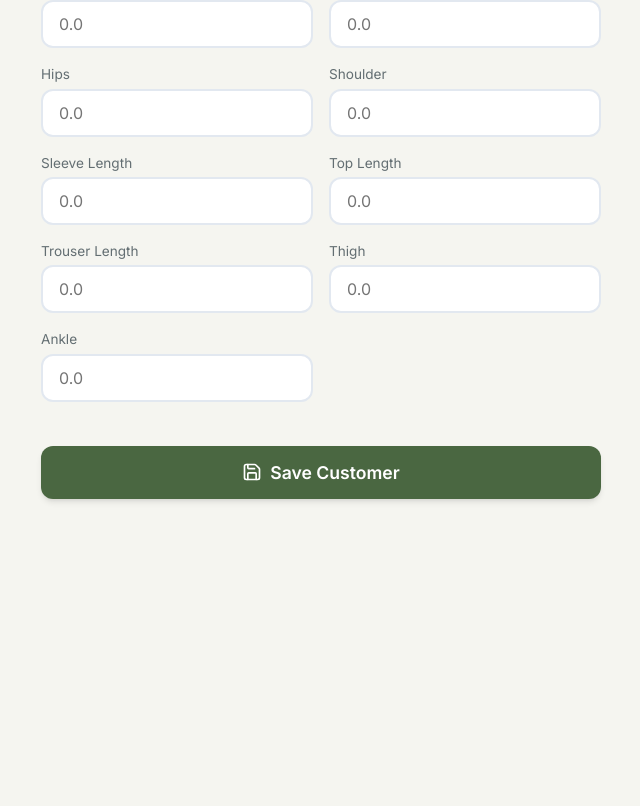
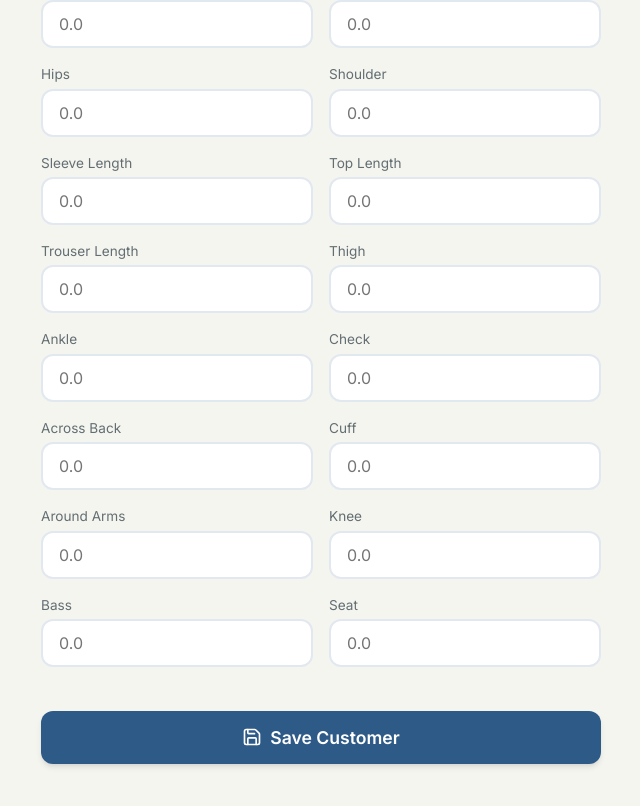
Before and after one commit to Robbieakoto/Tailorship, a React (Vite) app: page /add in a window 1280 px wide. Shown: the part 486-1292 px from the top of the page, without its empty margins (319-959 px from the left). Before the commit the page ends 1045 px from the top, so only its background shows below. Built offline with nearby package versions, Linux system fonts and the light colour scheme.

Commit message:
update UI colors to blue for view and save actions

```diff
--- a/src/App.jsx
+++ b/src/App.jsx
@@ -1,6 +1,7 @@
 import { useState, useEffect } from 'react';
 import { BrowserRouter as Router, Routes, Route } from 'react-router-dom';
 import { Scissors } from 'lucide-react';
+import { useRegisterSW } from 'virtual:pwa-register/react';
 import { CustomerProvider } from './hooks/useCustomers';
 import Home from './pages/Home';
 import CustomerList from './pages/CustomerList';
@@ -10,6 +11,23 @@ import './index.css';
 
 function App() {
   const [showSplash, setShowSplash] = useState(true);
+
+  // Service Worker for automatic updates
+  useRegisterSW({
+    onRegistered(r) {
+      // Check for updates every hour
+      r && setInterval(() => {
+        r.update();
+      }, 60 * 60 * 1000);
+    },
+    onNeedRefresh() {
+      // If update found, window will naturally reload on next visit
+      // or we can force it here for immediate effect
+      if (window.confirm('A new version of Tailorship is available. Update now?')) {
+        window.location.reload();
+      }
+    },
+  });
 
   useEffect(() => {
     const timer = setTimeout(() => {
--- a/src/index.css
+++ b/src/index.css
@@ -10,6 +10,8 @@
   --white: #FFFFFF;
   --error: #E17055;
   --success: #55EFC4;
+  --blue: #2E5A88;
+  --blue-hover: #1D3D5E;
   --shadow: 0 4px 6px -1px rgba(0, 0, 0, 0.1), 0 2px 4px -1px rgba(0, 0, 0, 0.06);
   --shadow-lg: 0 10px 15px -3px rgba(0, 0, 0, 0.1), 0 4px 6px -2px rgba(0, 0, 0, 0.05);
   --radius: 16px;
--- a/src/pages/CustomerDetail.jsx
+++ b/src/pages/CustomerDetail.jsx
@@ -19,7 +19,14 @@ const CustomerDetail = () => {
         topLength: 'Top Length',
         trouserLength: 'Trouser Length',
         thigh: 'Thigh',
-        ankle: 'Ankle'
+        ankle: 'Ankle',
+        check: 'Check',
+        acrossBack: 'Across Back',
+        cuff: 'Cuff',
+        aroundArms: 'Around Arms',
+        knee: 'Knee',
+        bass: 'Bass',
+        seat: 'Seat'
     };
 
     return (
--- a/src/pages/CustomerForm.jsx
+++ b/src/pages/CustomerForm.jsx
@@ -12,7 +12,14 @@ const MEASUREMENT_FIELDS = [
     { id: 'topLength', label: 'Top Length' },
     { id: 'trouserLength', label: 'Trouser Length' },
     { id: 'thigh', label: 'Thigh' },
-    { id: 'ankle', label: 'Ankle' }
+    { id: 'ankle', label: 'Ankle' },
+    { id: 'check', label: 'Check' },
+    { id: 'acrossBack', label: 'Across Back' },
+    { id: 'cuff', label: 'Cuff' },
+    { id: 'aroundArms', label: 'Around Arms' },
+    { id: 'knee', label: 'Knee' },
+    { id: 'bass', label: 'Bass' },
+    { id: 'seat', label: 'Seat' }
 ];
 
 const CustomerForm = () => {
@@ -97,7 +104,6 @@ const CustomerForm = () => {
                                 <select name="gender" value={formData.gender} onChange={handleChange}>
                                     <option value="Female">Female</option>
                                     <option value="Male">Male</option>
-                                    <option value="Other">Other</option>
                                 </select>
                             </div>
                             <div>
@@ -135,7 +141,7 @@ const CustomerForm = () => {
                 <button
                     type="submit"
                     style={{
-                        background: 'var(--primary)',
+                        background: 'var(--blue)',
                         color: 'white',
                         padding: '16px',
                         borderRadius: '12px',
--- a/src/pages/Home.jsx
+++ b/src/pages/Home.jsx
@@ -48,8 +48,8 @@ const Home = () => {
                 <button
                     onClick={() => navigate('/records')}
                     style={{
-                        background: 'white',
-                        color: 'var(--primary)',
+                        background: 'var(--blue)',
+                        color: 'white',
                         padding: '30px',
                         borderRadius: 'var(--radius)',
                         display: 'flex',
@@ -59,11 +59,11 @@ const Home = () => {
                         boxShadow: 'var(--shadow)',
                         fontSize: '1.1rem',
                         fontWeight: '600',
-                        border: '2px solid var(--primary)'
+                        border: 'none'
                     }}
                 >
                     <BookOpen size={32} />
-                    View Records
+                    View Customer
                 </button>
             </div>
 
--- a/vite.config.js
+++ b/vite.config.js
@@ -24,6 +24,11 @@ export default defineConfig({
             purpose: 'any maskable'
           }
         ]
+      },
+      workbox: {
+        cleanupOutdatedCaches: true,
+        skipWaiting: true,
+        clientsClaim: true,
       }
     })
   ],
```
